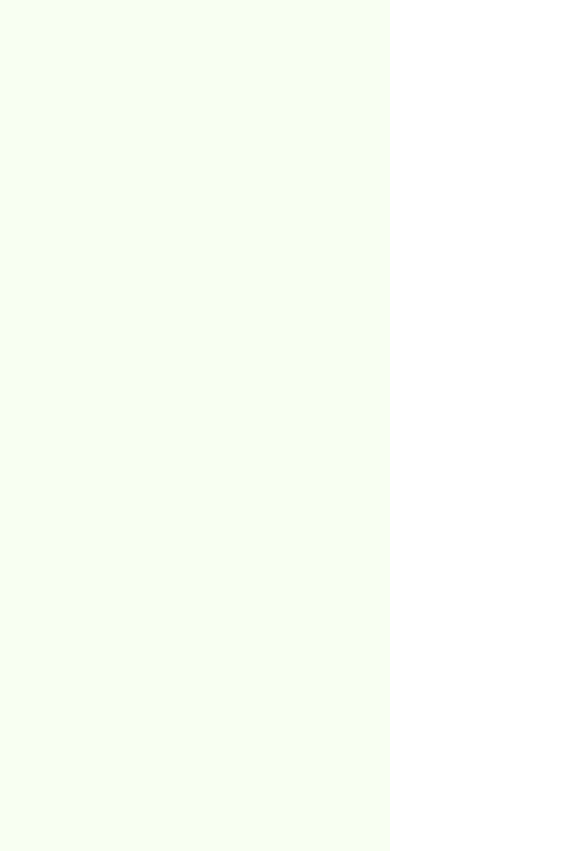
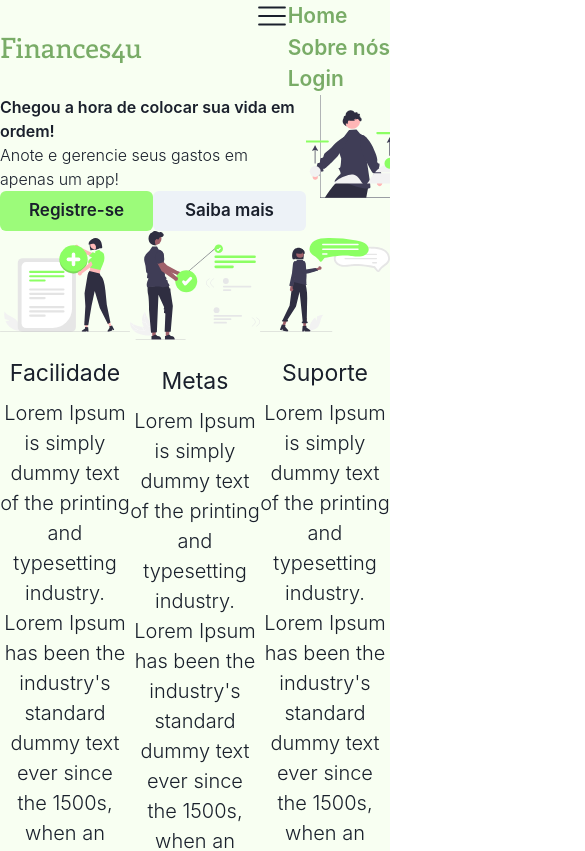
Before and after one commit to arturwatana/finances4u, a React (Vite) app: page / in a window 390 px wide. Shown: the top 851 px of the page, 585 px wide, since content can reach past the window. Built offline with nearby package versions, Linux system fonts and the light colour scheme.

Commit message:
add: responsive layout

```diff
--- a/package.json
+++ b/package.json
@@ -17,6 +17,7 @@
     "framer-motion": "^10.12.17",
     "react": "^18.2.0",
     "react-dom": "^18.2.0",
+    "react-icons": "^4.10.1",
     "react-router-dom": "^6.14.0"
   },
   "devDependencies": {
--- a/src/Components/Layout/MainSection.tsx
+++ b/src/Components/Layout/MainSection.tsx
@@ -4,23 +4,41 @@ import { Link } from "react-router-dom";
 
 export default function MainSection() {
   return (
-    <Flex w="100%" h="100%" align={"center"} justify={"space-between"}>
+    <Flex
+      w="100%"
+      h="100%"
+      align="center"
+      justify="space-between"
+      direction={{ md: "column-reverse", lg: "column-reverse", xl: "row" }}
+    >
       <Flex
         direction="column"
-        w="60%"
+        w={{ lg: "100%", xl: "60%" }}
         justify={"space-evenly"}
         h="60%"
-        gap="2em"
+        gap={{ md: "3em", lg: "3em", xl: "2em" }}
       >
-        <Flex direction={"column"}>
-          <Text fontSize="60px" fontWeight="semibold" w="100%">
+        <Flex direction={"column"} gap={{ lg: "0.5em" }}>
+          <Text
+            fontSize={{ md: "45px", lg: "45px", "2x1": "60px" }}
+            fontWeight="semibold"
+            w="100%"
+            textAlign={{ md: "center", lg: "center", xl: "left" }}
+          >
             Chegou a hora de colocar sua vida em ordem!
           </Text>
-          <Text fontSize="30px" fontWeight="light">
+          <Text
+            fontSize={{ md: "27px", lg: "27px", "2x1": "30px" }}
+            fontWeight="light"
+            textAlign={{ md: "center", lg: "center", xl: "left" }}
+          >
             Anote e gerencie seus gastos em apenas um app!
           </Text>
         </Flex>
-        <Flex gap="2em">
+        <Flex
+          gap={{ md: "4em", xl: "2em" }}
+          justifyContent={{ md: "center", lg: "center", xl: "left" }}
+        >
           <Button
             bgColor="primaryGreen"
             w="9em"
@@ -35,7 +53,7 @@ export default function MainSection() {
         </Flex>
       </Flex>
       <Flex w="40%" justify="end" align={"start"}>
-        <Box w="60%" pb="2em">
+        <Box w={{ lg: "80%", xl: "60%" }} pb="2em">
           <Img src={mainImg} h="100%" w="100%" />
         </Box>
       </Flex>
--- a/src/Components/Layout/NavBar/index.tsx
+++ b/src/Components/Layout/NavBar/index.tsx
@@ -1,6 +1,7 @@
 import { Flex, chakra } from "@chakra-ui/react";
 import { Link } from "react-router-dom";
 import { useState } from "react";
+import { RxHamburgerMenu } from "react-icons/rx";
 
 const Ul = chakra("ul", {
   baseStyle: {
@@ -57,11 +58,19 @@ export default function NavBar() {
     <Flex
       justify={"space-between"}
       align={"center"}
-      p="2.5em 40em 2.5em 40em"
-      position={"relative"}
+      p={{
+        md: "2.5em 15em 2.5em 15em",
+        lg: "2.5em 15em 2.5em 15em",
+        xl: "2.5em 30em 2.5em 30em",
+        "2x1": "2.5em 40em 2.5em 40em",
+      }}
     >
       <P>Finances4u</P>
-      <Ul>
+      <Flex>
+        <Flex display={{ lg: "block", xl: "none" }} fontSize={"32px"}>
+          <RxHamburgerMenu />
+        </Flex>
+        <Ul display={{ base: "none", lg: "none", xl: "flex" }}>
           <li>
             <Link to="/">Home</Link>
           </li>
@@ -94,5 +103,6 @@ export default function NavBar() {
           </BurgerUl>
         ) : null}
       </Flex>
+    </Flex>
   );
 }
--- a/src/main.tsx
+++ b/src/main.tsx
@@ -8,6 +8,14 @@ const theme = extendTheme({
     bg: "#F8FFF2",
     primaryGreen: "#9CFB7A",
   },
+  breakpoints: {
+    base: "740px",
+    sm: "768px",
+    md: "869px",
+    lg: "1080px",
+    xl: "1640px",
+    "2x1": "2070px",
+  },
 });
 
 ReactDOM.createRoot(document.getElementById("root") as HTMLElement).render(
--- a/src/pages/Home.tsx
+++ b/src/pages/Home.tsx
@@ -11,11 +11,23 @@ export default function Home() {
       align="center"
       direction={"column"}
       justify={"space-evenly"}
-      gap="20em"
-      p="5em 40em 20em 40em"
+      gap={{ base: "10em", lg: "20em" }}
+      p={{
+        md: "5em 10em 15em 10em",
+        lg: "5em 15em 20em 15em",
+        xl: "5em 30em 20em 30em",
+        "2x1": "5em 40em 20em 40em",
+      }}
     >
       <MainSection />
-      <Flex w="100%" justify={"space-between"}>
+
+      <Flex
+        w="100%"
+        align="center"
+        justify={"space-between"}
+        direction={{ base: "column", lg: "row", xl: "row" }}
+        gap={{ base: "1em", md: "4em" }}
+      >
         <QualityCard
           img={facilityImg}
           text="Lorem Ipsum is simply dummy text of the printing and typesetting industry. Lorem Ipsum has been the industry's standard dummy text ever since the 1500s, when an unknown printer took a galley of type and scrambled it to make a type specimen book."
@@ -32,8 +44,13 @@ export default function Home() {
           text="Lorem Ipsum is simply dummy text of the printing and typesetting industry. Lorem Ipsum has been the industry's standard dummy text ever since the 1500s, when an unknown printer took a galley of type and scrambled it to make a type specimen book."
         />
       </Flex>
-      <Flex justify="space-between" align={"center"} gap="5em">
-        <Box w="50%">
+      <Flex
+        justify="space-between"
+        align={"center"}
+        gap="5em"
+        direction={{ base: "column", lg: "column", xl: "row" }}
+      >
+        <Box w={{ base: "80%", lg: "60%", xl: "50%" }}>
           <Img src={dashboardImg} />
         </Box>
         <Flex direction={"column"} textAlign={"center"} w="60%" gap="0.6em">
```
Also changed, not shown: 1 other file (tests, documents, lock files or other folders). Lines whose indentation alone changed are shown as unchanged.
